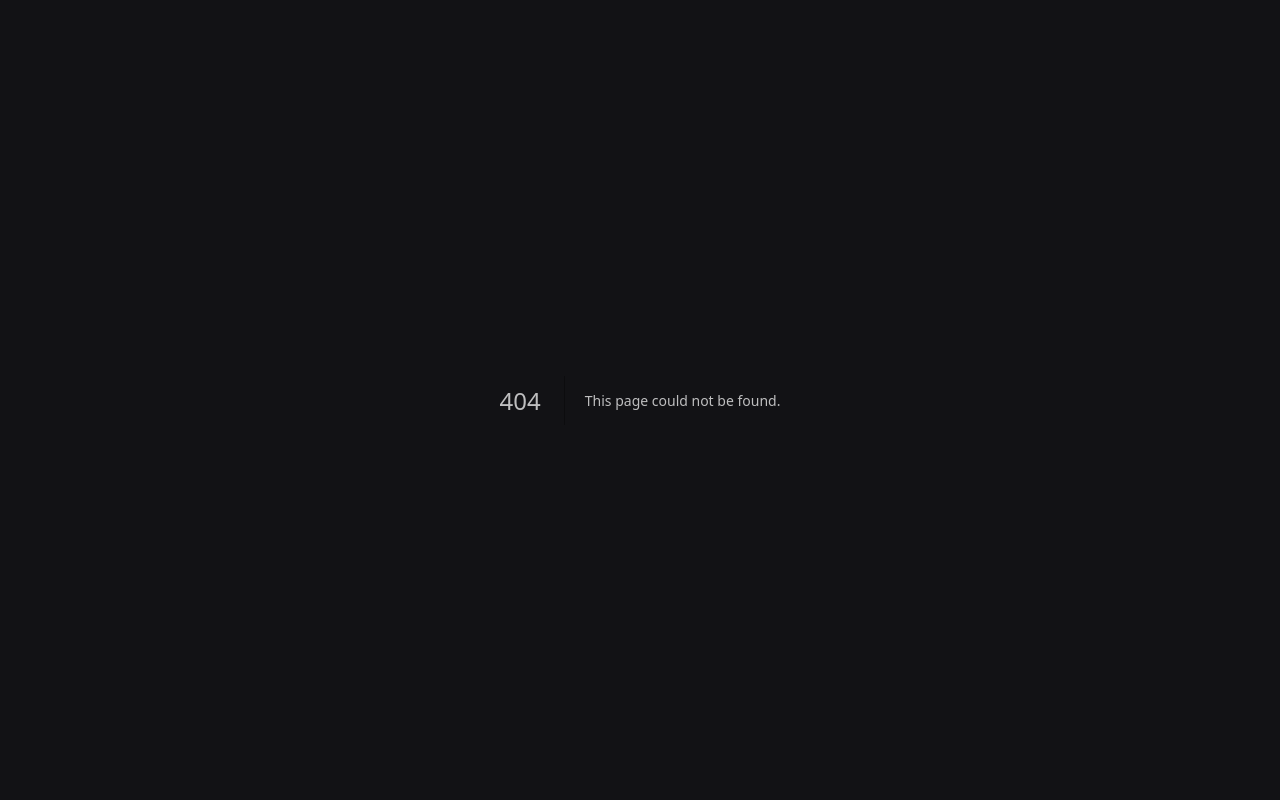
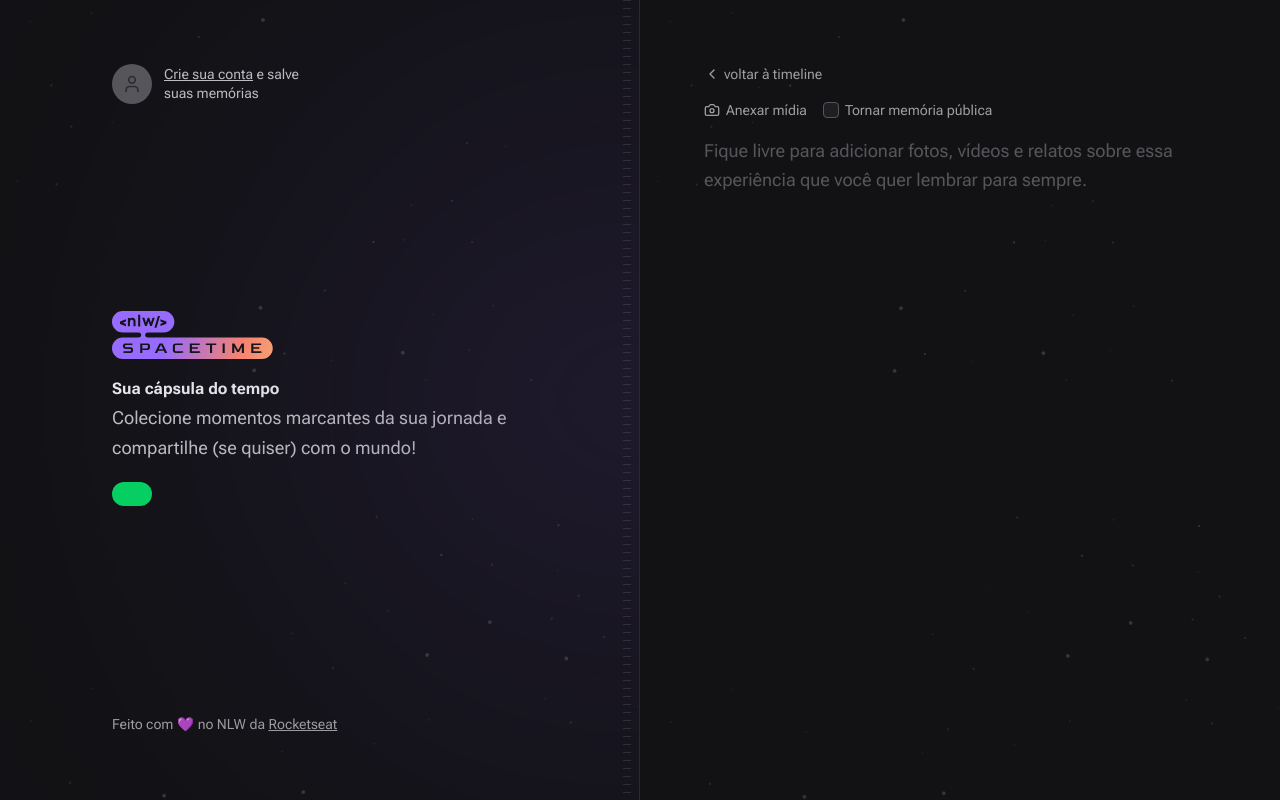
Before and after one commit to Humberto-Hechert/nlw-spacetime, a Next.js app: page /memories/new in a window 1280 px wide. Before the commit this address had no page. Built offline with nearby package versions, Linux system fonts and the light colour scheme; no server answers; a web font is replaced by a local one.

Commit message:
criação do middleware e rota para inserir novas memorias

```diff
--- a/app/api/auth/callback/route.ts
+++ b/app/api/auth/callback/route.ts
@@ -5,13 +5,15 @@
   const { searchParams } = new URL(request.url)
   const code = searchParams.get('code')
 
+  const redirectTo = request.cookies.get('redirectTo')?.value
+
   const registerResponse = await api.post('/register', {
     code,
   })
 
   const { token } = registerResponse.data
 
-  const redirectURL = new URL('/', request.url)
+  const redirectURL = redirectTo ?? new URL('/', request.url)
 
   const cookieExpirenInSeconds = 60 * 60 * 24 * 30
 
--- /dev/null
+++ b/app/api/auth/logout/route.ts
@@ -0,0 +1,11 @@
+import { NextRequest, NextResponse } from 'next/server'
+
+export async function GET(request: NextRequest) {
+  const redirectURL = new URL('/', request.url)
+
+  return NextResponse.redirect(redirectURL, {
+    headers: {
+      'Set-Cookie': `token=; Path=/; max-age=0`,
+    },
+  })
+}
--- a/app/components/Hero.tsx
+++ b/app/components/Hero.tsx
@@ -1,6 +1,7 @@
 import Image from 'next/image'
 
 import nlwLogo from '../../assets/nlw-spacetime-logo.svg'
+import { Link } from 'lucide-react'
 
 export function Hero() {
   return (
@@ -17,12 +18,12 @@
         </p>
       </div>
 
-      <a
+      <Link
         className="inline-block rounded-full bg-green-500 px-5 py-3 font-alt text-sm uppercase leading-none text-black hover:bg-green-600"
-        href=""
+        href="/memories/new"
       >
         CADASTRAR LEMBRANÇA
-      </a>
+      </Link>
     </div>
   )
 }
--- a/app/components/Profile.tsx
+++ b/app/components/Profile.tsx
@@ -16,7 +16,10 @@
 
       <p className="max-w-[140px] text-sm leading-snug">
         {name}
-        <a href="" className="block text-red-400 hover:text-red-300">
+        <a
+          href="/api/auth/logout"
+          className="block text-red-400 hover:text-red-300"
+        >
           Quero sair
         </a>
       </p>
--- a/app/layout.tsx
+++ b/app/layout.tsx
@@ -4,6 +4,11 @@
   Roboto_Flex as Roboto,
   Bai_Jamjuree as BaiJamjuree,
 } from 'next/font/google'
+import { Hero } from './components/Hero'
+import { Profile } from './components/Profile'
+import { SignIn } from './components/SignIn'
+import { Copyright } from './components/Copyright'
+import { cookies } from 'next/headers'
 
 const roboto = Roboto({ subsets: ['latin'], variable: '--font-roboto' })
 const baiJamjuree = BaiJamjuree({
@@ -19,12 +24,34 @@
 }
 
 export default function RootLayout({ children }: { children: ReactNode }) {
+  const isAuthenticated = cookies().has('token')
+
   return (
     <html lang="en">
       <body
         className={`${roboto.variable} ${baiJamjuree.variable} bg-gray-900 font-sans text-gray-100`}
       >
-        {children}
+        <main className="grid min-h-screen grid-cols-2">
+          {/* Left */}
+          <div className="relative flex flex-col items-start justify-between overflow-hidden border-r border-white/10 bg-[url(../assets/bg-stars.svg)] bg-cover p-16 px-28 py-16">
+            {/* Blur */}
+            <div className="absolute right-0 top-1/2 h-[288px] w-[526px] -translate-y-1/2 translate-x-1/2 rounded-full bg-purple-700 opacity-50 blur-full"></div>
+
+            {/* Stripes */}
+            <div className="absolute bottom-0 right-2 top-0 w-2 bg-stripes"></div>
+
+            {isAuthenticated ? <Profile /> : <SignIn></SignIn>}
+
+            <Hero></Hero>
+
+            <Copyright></Copyright>
+          </div>
+
+          {/* Right */}
+          <div className="flex flex-col bg-[url(../assets/bg-stars.svg)] bg-cover p-16">
+            {children}
+          </div>
+        </main>
       </body>
     </html>
   )
--- /dev/null
+++ b/app/memories/new/page.tsx
@@ -0,0 +1,51 @@
+import { Camera, ChevronLeft } from 'lucide-react'
+import Link from 'next/link'
+
+export default function NewMemory() {
+  return (
+    <div className="flex flex-1 flex-col gap-4">
+      <Link
+        href="/"
+        className="flex items-center gap-1 text-sm text-gray-200 hover:text-gray-100"
+      >
+        <ChevronLeft className="h-4 w-4" />
+        voltar à timeline
+      </Link>
+
+      <form className="flex flex-1 flex-col gap-2">
+        <div className="flex items-center gap-4">
+          <label
+            htmlFor="media"
+            className="flex cursor-pointer items-center gap-1.5 text-sm text-gray-200 hover:text-gray-100"
+          >
+            <Camera className="h-4 w-4" />
+            Anexar mídia
+          </label>
+
+          <label
+            htmlFor="isPublic"
+            className="flex items-center gap-1.5 text-sm text-gray-200 hover:text-gray-100"
+          >
+            <input
+              type="checkbox"
+              name="isPublic"
+              id="isPublic"
+              value="true"
+              className="h-4 w-4 rounded border-gray-400 bg-gray-700 text-purple-500"
+            />
+            Tornar memória pública
+          </label>
+        </div>
+
+        <input type="file" id="media" className="invisible h-0 w-0" />
+
+        <textarea
+          name="content"
+          spellCheck={false}
+          className="w-full flex-1 resize-none rounded border-0 bg-transparent p-0 text-lg leading-relaxed text-gray-100 placeholder:text-gray-400 focus:ring-0"
+          placeholder="Fique livre para adicionar fotos, vídeos e relatos sobre essa experiência que você quer lembrar para sempre."
+        />
+      </form>
+    </div>
+  )
+}
--- a/app/page.tsx
+++ b/app/page.tsx
@@ -1,34 +1,5 @@
-import { Copyright } from './components/Copyright'
-import { cookies } from 'next/headers'
 import { EmptyMemories } from './components/EmptyMemories'
-import { Hero } from './components/Hero'
-import { SignIn } from './components/SignIn'
-import { Profile } from './components/Profile'
 
 export default function Home() {
-  const isAuthenticated = cookies().has('token')
-
-  return (
-    <main className="grid min-h-screen grid-cols-2">
-      {/* Left */}
-      <div className="relative flex flex-col items-start justify-between overflow-hidden border-r border-white/10 bg-[url(../assets/bg-stars.svg)] bg-cover p-16 px-28 py-16">
-        {/* Blur */}
-        <div className="absolute right-0 top-1/2 h-[288px] w-[526px] -translate-y-1/2 translate-x-1/2 rounded-full bg-purple-700 opacity-50 blur-full"></div>
-
-        {/* Stripes */}
-        <div className="absolute bottom-0 right-2 top-0 w-2 bg-stripes"></div>
-
-        {isAuthenticated ? <Profile /> : <SignIn></SignIn>}
-
-        <Hero></Hero>
-
-        <Copyright></Copyright>
-      </div>
-
-      {/* Right */}
-      <div className="flex flex-col bg-[url(../assets/bg-stars.svg)] bg-cover p-16">
-        <EmptyMemories></EmptyMemories>
-      </div>
-    </main>
-  )
+  return <EmptyMemories></EmptyMemories>
 }
--- a/lib/api.ts
+++ b/lib/api.ts
@@ -1,5 +1,5 @@
 import axios from 'axios'
 
 export const api = axios.create({
-  baseURL: 'http://localhost:3333',
+  baseURL: 'http://192.168.1.106:3333',
 })
--- a/package.json
+++ b/package.json
@@ -27,6 +27,7 @@
   },
   "devDependencies": {
     "@rocketseat/eslint-config": "^1.2.0",
+    "@tailwindcss/forms": "^0.5.3",
     "prettier-plugin-tailwindcss": "^0.3.0"
   }
 }
--- a/tailwind.config.js
+++ b/tailwind.config.js
@@ -69,5 +69,5 @@
       },
     },
   },
-  plugins: [],
+  plugins: [require('@tailwindcss/forms')],
 }
```
Also changed, not shown: middleware.ts (added, +21 -0 lines), 1 other file (tests, documents, lock files or other folders).
